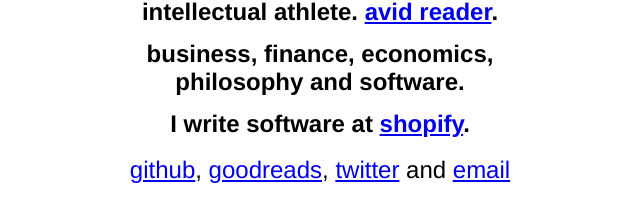
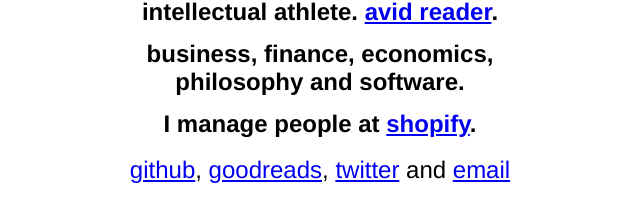
Before and after one commit to pedrogimenez/pedrogimenez.github.io, a Jekyll site: the page built from pages/index.md, in a window 1280 px wide. Shown: the part 431-653 px from the top of the page, without its empty margins (320-960 px from the left). Built offline with Jekyll 4.4.1, drawn with Linux system fonts in a browser that asks for light colours.

Commit message:
Change role

```diff
--- a/pages/index.md
+++ b/pages/index.md
@@ -7,5 +7,5 @@ permalink: /
 <h1 class="me">Pedro Giménez</h1>
 <h2 class="about">intellectual athlete. <a href="https://www.goodreads.com/user/show/38784217-pedro-gimenez" target="_blank">avid reader</a>.</h2>
 <h2 class="interests">business, finance, economics, philosophy and software.</h2>
-<h2 class="about">I write software at <a href="https://shopify.com" target="_blank">shopify</a>.</h2>
+<h2 class="about">I manage people at <a href="https://shopify.com" target="_blank">shopify</a>.</h2>
 <p class="find"><a href="https://github.com/pedrogimenez" target="_blank">github</a>, <a href="https://www.goodreads.com/user/show/38784217-pedro-gimenez" target="_blank">goodreads</a>, <a href="https://twitter.com/pedrotgimenez" target="_blank">twitter</a> and <a href="mailto:me@pedro.bz">email</a></p>
```
